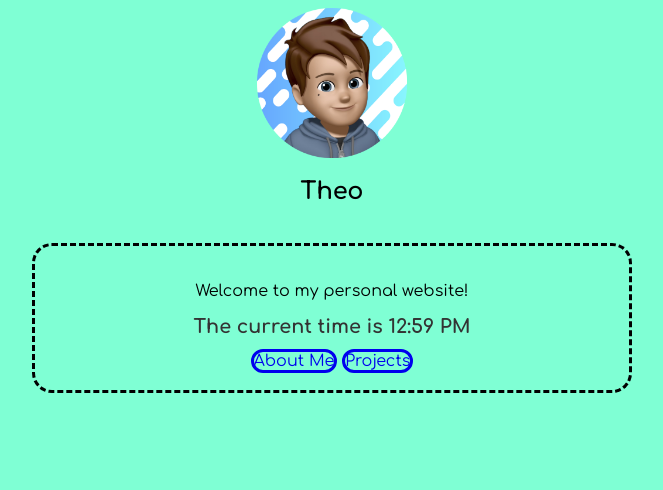
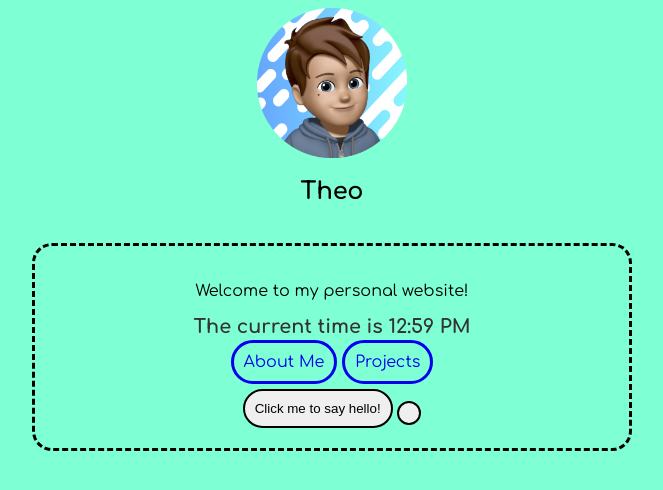
Before and after one commit to trose2012/Day-2, a plain HTML site: page index.html in a window 1280 px wide. Shown: the whole page, without its empty margins (308-971 px from the left). Drawn offline with Linux system fonts and the light colour scheme.

Commit message:
Merge branch 'main' of https://github.com/trose2012/Day-2

```diff
--- a/index.html
+++ b/index.html
@@ -1,5 +1,6 @@
 <!DOCTYPE html>
 <html>
+
 <head>
   <title>Fun website</title>
   <link rel="preconnect" href="https://fonts.googleapis.com">
@@ -8,6 +9,7 @@
   <link href="styles.css" rel="stylesheet">
   <link rel="icon" type="image/x-icon" href="/profile-pic (4).png">
 </head>
+
 <body>
   <img style="width: 150px;" src="profile-pic (4).png" />
 
@@ -18,10 +20,16 @@
     <p>Welcome to my personal website!</p>
 
     <p id="time-display"></p>
+    <p id="greet"></p>
 
     <a class="button" href="2.html">About Me</a>
     <a class="button" href="3.html">Projects</a>
+    <br>
+    <br>
+    <button class="button" onclick="greet()">Click me to say hello!</button>
+    <button class="button" onclick="sneak()"></button>
   </div>
   <script src="script.js"></script>
 </body>
+
 </html>
--- a/script.js
+++ b/script.js
@@ -10,3 +10,13 @@ function updateTime() {
 updateTime();
 
 setInterval(updateTime, 1000);
+
+function greet() {
+  alert("Oh, Hi! Welcome to my website! Have fun snooping around...")
+  document.getElementById('greet').textContent = ``;
+}
+
+function sneak() {
+  alert("Oh, hey... You found the secret button...")
+  document.getElementById('greet').textContent = ``;
+}
--- a/styles.css
+++ b/styles.css
@@ -20,7 +20,15 @@ body {
   background-color: aquamarine;
 }
 
+#time-display {
+  font-size: 1.2rem;
+  font-weight: bold;
+  color: #333;
+  margin: 15px 0;
+}
+
 .button {
+  padding: 10px;
   text-decoration: none;
   border-radius: 50px;
   border-style: solid;
@@ -32,16 +40,3 @@ body {
   color: #333;
   margin: 15px 0;
 }
-
-.button {
-  text-decoration: none;
-  border-radius: 50px;
-  border-style: solid;
-}
-
-#time-display {
-  font-size: 1.2rem;
-  font-weight: bold;
-  color: #333;
-  margin: 15px 0;
-}
```
Lines whose indentation alone changed are shown as unchanged.
